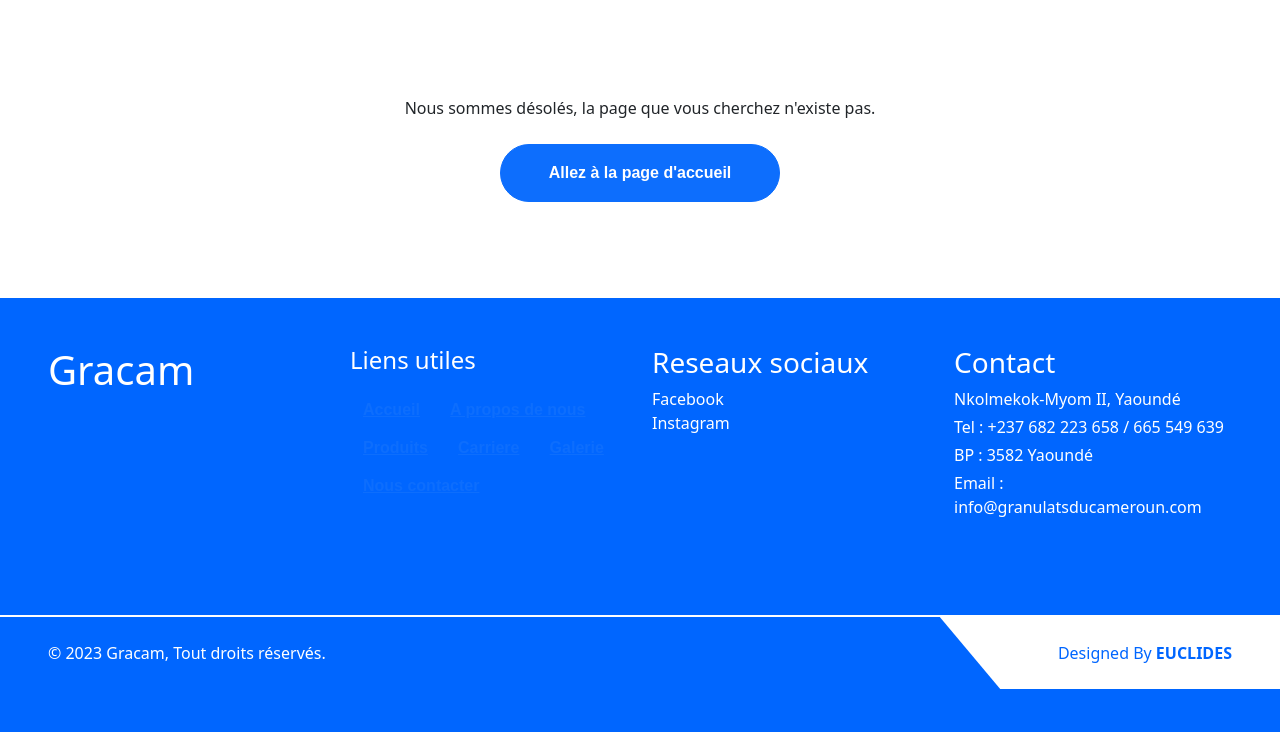
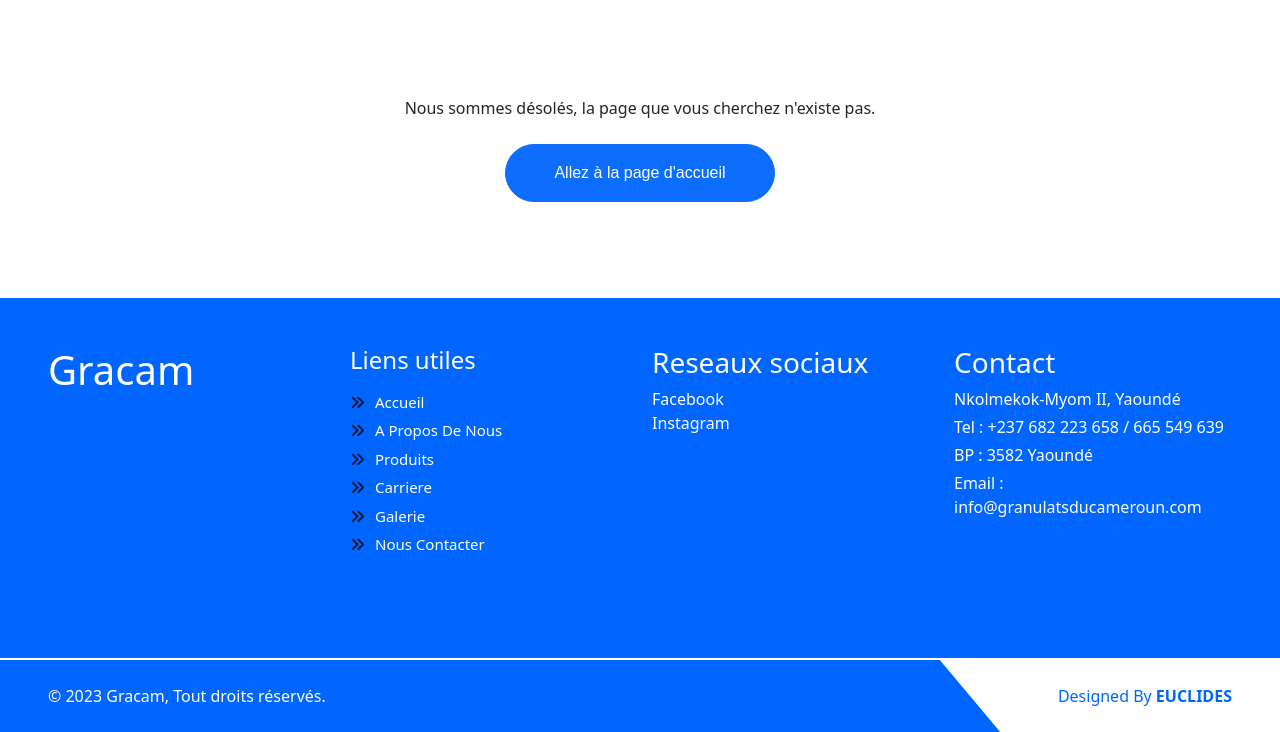
Before and after one commit to euclidessoft/gracamfinal, a Symfony app: template templates/bundles/TwigBundle/Exception/error.html.twig in a window 1280 px wide. Shown: the part 193-925 px from the top of the page. Before the commit the page ends 882 px from the top, so only its background shows below. Run offline with Twig, Linux system fonts and the light colour scheme; the template is opened without the code that fills it: most values are stand-ins (such as "Sample title", 1, 10 or a date in 2020); some libraries are stand-ins or nearby versions.

Commit message:
"24-10-2023_16-42"

```diff
--- a/public/css/style.css
+++ b/public/css/style.css
@@ -723,43 +723,39 @@ a {
 /*** Button ***/
 .btn {
     font-family: 'Nunito', sans-serif;
-    font-weight: 600;
+    /*font-weight: 600;*/
     transition: .5s;
 }
 
-.footer .footer-link {
-    display: inline-block !important;
-}
 
-.footer .btn.btn-link,
-.footer .footer-link {
+.footer-link {
     display: block;
     margin-bottom: 5px;
     padding: 0;
     text-align: left;
-    color: var(--secondaire);
+    color: var(--secondaire) !important;
     font-size: 15px;
     font-weight: normal;
     text-transform: capitalize;
     transition: .3s;
 }
 
-.footer .btn.btn-link::before {
+.footer-link::before {
     position: relative;
     content: "\f101";
     font-family: "Font Awesome 5 Free", sans-serif;
     font-weight: 900;
     margin-right: 10px;
-    color: var(--primaire);
-    font-size: 17px;
+    color: var(--tertiaire) !important;
+    font-size: 15px;
 }
 
-.footer .btn.btn-link:hover,
-.footer .footer-link:hover {
+.footer-link:hover {
     /*letter-spacing: 1px;*/
     box-shadow: none;
     transform: translateX(10px);
 }
+
 
 
 
--- a/templates/layout.html.twig
+++ b/templates/layout.html.twig
@@ -88,12 +88,12 @@
             </div>
             <div class="col-lg-3 ">
                 <h4 class="text-white mb-3">{{ "Liens utiles"|trans}}</h4>
-                <a class="btn btn-link " href="{{ path('Accueil')}}">{{ "Accueil"|trans}}</a>
-                <a class="btn btn-link" href="{{ path('About')}}">{{ "A propos de nous"|trans}}</a>
-                <a class="btn btn-link" href="{{ path('Produits')}}">{{ "Produits"|trans}}</a>
-                <a class="btn btn-link" href="{{ path('Carriere')}}">{{ "Carriere"|trans}}</a>
-                <a class="btn btn-link" href="{{ path('Gallery')}}">{{ "Galerie"|trans}}</a>
-                <a class="btn btn-link" href="{{ path('Contact')}}">{{ "Nous contacter"|trans}}</a>
+                <a class="footer-link" href="{{ path('Accueil')}}">{{ "Accueil"|trans}}</a>
+                <a class="footer-link" href="{{ path('About')}}">{{ "A propos de nous"|trans}}</a>
+                <a class="footer-link" href="{{ path('Produits')}}">{{ "Produits"|trans}}</a>
+                <a class="footer-link" href="{{ path('Carriere')}}">{{ "Carriere"|trans}}</a>
+                <a class="footer-link" href="{{ path('Gallery')}}">{{ "Galerie"|trans}}</a>
+                <a class="footer-link" href="{{ path('Contact')}}">{{ "Nous contacter"|trans}}</a>
             </div>
            {# <div class="col-lg-3">
                 <h3>Autres pages</h3>
```
